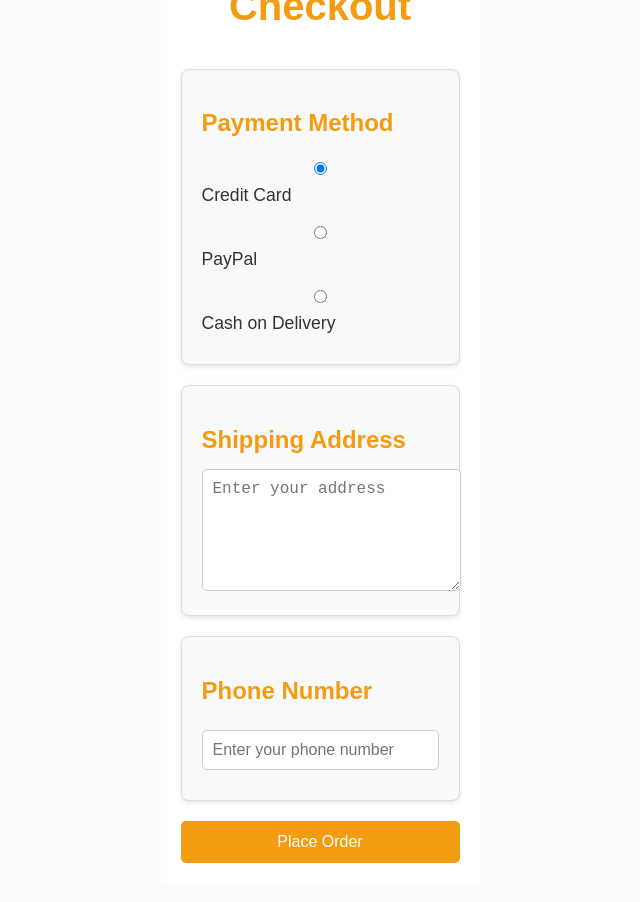
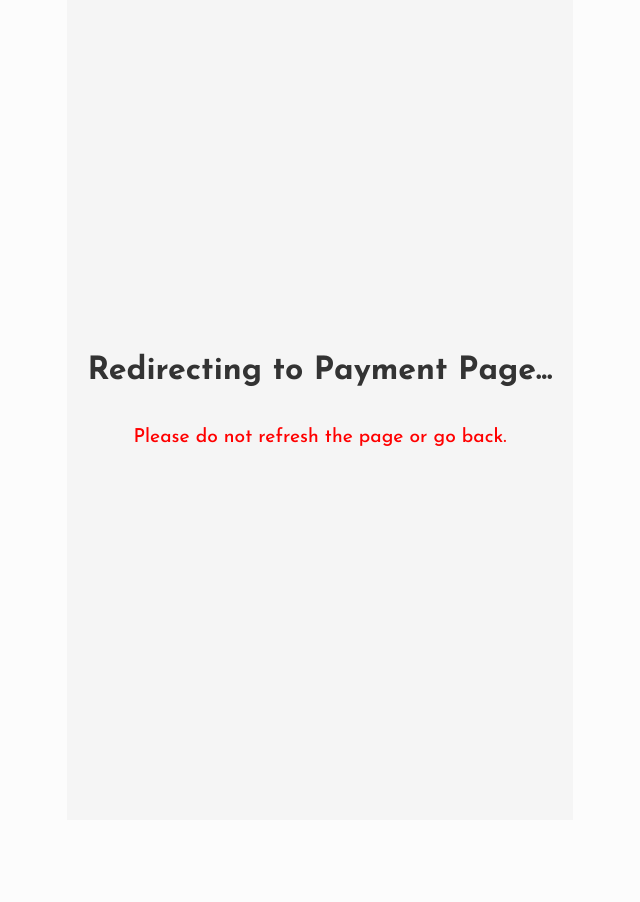
Before and after one commit to adithya-adhi-23/echosavvy, a React (Vite) app in the folder frontend/: page /checkout in a window 1280 px wide. Shown: the whole page, without its empty margins (320-960 px from the left). After the commit the page ends 840 px from the top, so only its background shows below. Built offline with nearby package versions, Linux system fonts and the light colour scheme.

Commit message:
added cart

```diff
--- a/frontend/src/cart/Cart.jsx
+++ b/frontend/src/cart/Cart.jsx
@@ -2,7 +2,7 @@ import React, { useEffect, useState, useRef } from "react";
 import { useCart } from "./CartContext";
 import { useNavigate } from "react-router-dom";
 import styles from "./Cart.module.css";
-import CartItems from "./CartItems";
+
 
 const speakText = (text) => {
   if ("speechSynthesis" in window) {
--- a/frontend/src/checkout/Checkout.jsx
+++ b/frontend/src/checkout/Checkout.jsx
@@ -1,79 +1,23 @@
-import React, { useState } from 'react';
+import React, { useEffect } from 'react';
 import styles from './Checkout.module.css';
 
 const Checkout = () => {
-  const [paymentMethod, setPaymentMethod] = useState('creditCard');
-  const [address, setAddress] = useState('');
-  const [phone, setPhone] = useState('');
+  // Optional: Text-to-speech announcement
+  useEffect(() => {
+    const message = 'Redirecting to payment page. Please do not refresh the page or go back.';
+    const speech = new SpeechSynthesisUtterance(message);
+    window.speechSynthesis.speak(speech); // Announce the message
 
-  const handleSubmit = (e) => {
-    e.preventDefault();
-    alert('Order placed successfully!');
-  };
+    // Cleanup speech synthesis on component unmount
+    return () => {
+      window.speechSynthesis.cancel();
+    };
+  }, []);
 
   return (
     <div className={styles.checkoutContainer}>
-      <h1 className={styles.checkoutHeader}>Checkout</h1>
-      <form onSubmit={handleSubmit} className={styles.checkoutForm}>
-        <div className={styles.paymentSection}>
-          <h2>Payment Method</h2>
-          <label>
-            <input
-              type="radio"
-              name="paymentMethod"
-              value="creditCard"
-              checked={paymentMethod === 'creditCard'}
-              onChange={(e) => setPaymentMethod(e.target.value)}
-            />
-            Credit Card
-          </label>
-          <label>
-            <input
-              type="radio"
-              name="paymentMethod"
-              value="paypal"
-              checked={paymentMethod === 'paypal'}
-              onChange={(e) => setPaymentMethod(e.target.value)}
-            />
-            PayPal
-          </label>
-          <label>
-            <input
-              type="radio"
-              name="paymentMethod"
-              value="cashOnDelivery"
-              checked={paymentMethod === 'cashOnDelivery'}
-              onChange={(e) => setPaymentMethod(e.target.value)}
-            />
-            Cash on Delivery
-          </label>
-        </div>
-
-        <div className={styles.addressSection}>
-          <h2>Shipping Address</h2>
-          <textarea
-            value={address}
-            onChange={(e) => setAddress(e.target.value)}
-            placeholder="Enter your address"
-            required
-          />
-        </div>
-
-        <div className={styles.phoneSection}>
-          <h2>Phone Number</h2>
-          <input
-            type="tel"
-            value={phone}
-            onChange={(e) => setPhone(e.target.value)}
-            placeholder="Enter your phone number"
-            required
-          />
-        </div>
-
-        <button type="submit" className={styles.submitButton}>
-          Place Order
-        </button>
-      </form>
+      <h1 className={styles.redirectMessage}>Redirecting to Payment Page...</h1>
+      <p className={styles.warningMessage}>Please do not refresh the page or go back.</p>
     </div>
   );
 };
--- a/frontend/src/checkout/Checkout.module.css
+++ b/frontend/src/checkout/Checkout.module.css
@@ -1,115 +1,31 @@
 .checkoutContainer {
-    padding: 20px;
-    max-width: 1200px;
-    margin: 0 auto;
-    font-family: Arial, sans-serif;
-    background-color: #fff;
+  display: flex;
+  flex-direction: column;
+  justify-content: center;
+  align-items: center;
+  height: 100vh;
+  background-color: #f5f5f5;
 }
 
-  .checkoutHeader {
+.redirectMessage {
+  font-size: 2rem;
+  color: #333;
   text-align: center;
-    font-size: 2.5rem;
-    color: #f39c12;
-    margin-bottom: 20px;
-    padding: 20px 0;
+  animation: fadeIn 1s ease-in-out;
 }
 
-  .checkoutForm {
-    display: flex;
-    flex-direction: column;
-    gap: 20px;
+.warningMessage {
+  font-size: 1.2rem;
+  color: #ff0000;
+  margin-top: 20px;
+  text-align: center;
 }
 
-  .paymentSection,
-  .addressSection,
-  .phoneSection {
-    padding: 20px;
-    border: 1px solid #ddd;
-    border-radius: 8px;
-    background-color: #f9f9f9;
-    box-shadow: 0 2px 4px rgba(0, 0, 0, 0.1);
-    transition: transform 0.2s ease-in-out;
-  }
-
-  .paymentSection:hover,
-  .addressSection:hover,
-  .phoneSection:hover {
-    transform: translateY(-3px);
-    box-shadow: 0 4px 8px rgba(0, 0, 0, 0.2);
-  }
-
-  .paymentSection h2,
-  .addressSection h2,
-  .phoneSection h2 {
-    font-size: 1.5rem;
-    color: #f39c12;
-    margin-bottom: 15px;
-  }
-
-  label {
-    display: block;
-    margin: 10px 0;
-    font-size: 1.1rem;
-    color: #333;
-  }
-
-  input[type="radio"] {
-    margin-right: 10px;
-  }
-
-  textarea {
-    width: 100%;
-    height: 100px;
-    padding: 10px;
-    border: 1px solid #ccc;
-    border-radius: 5px;
-    resize: vertical;
-    font-size: 1rem;
-    color: #333;
-  }
-
-  input[type="tel"] {
-    width: 100%;
-    padding: 10px;
-    border: 1px solid #ccc;
-    border-radius: 5px;
-    font-size: 1rem;
-    color: #333;
-  }
-
-  .submitButton {
-    padding: 12px 24px;
-    font-size: 1rem;
-    border: none;
-    border-radius: 5px;
-    background-color: #f39c12;
-    color: white;
-    cursor: pointer;
-    transition: background-color 0.3s;
-  }
-
-  .submitButton:hover {
-    background-color: #f45612;
-  }
-
-  .popup {
-    position: fixed;
-    bottom: 20px;
-    right: 20px;
-    background-color: #cf6814;
-    color: white;
-    padding: 15px;
-    border-radius: 5px;
-    box-shadow: 0 2px 10px rgba(0, 0, 0, 0.1);
-    z-index: 1000;
-    animation: slideIn 0.5s ease-out;
-  }
-
-  @keyframes slideIn {
+@keyframes fadeIn {
   from {
-      transform: translateX(100%);
+    opacity: 0;
   }
   to {
-      transform: translateX(0);
+    opacity: 1;
   }
 }
```
Lines whose indentation alone changed are shown as unchanged.
